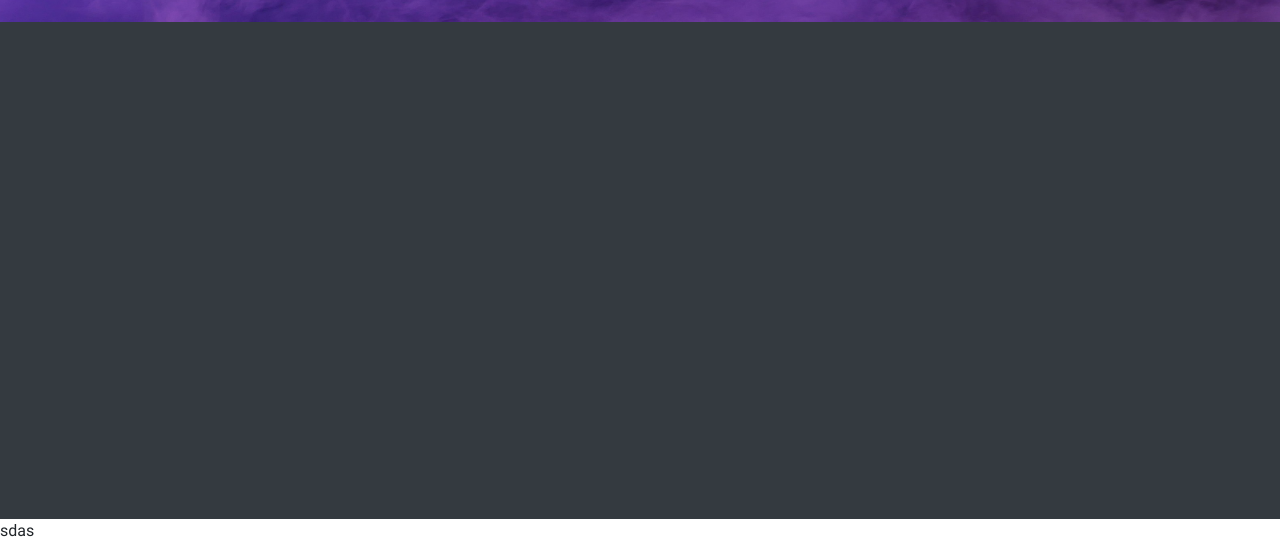
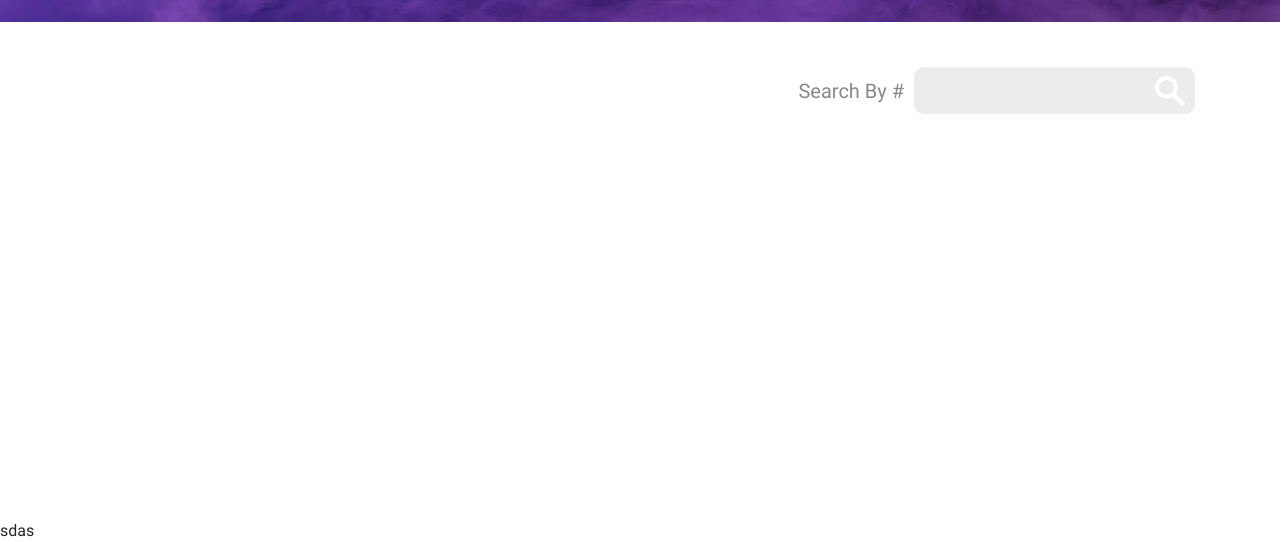
Before and after one commit to tomlazersheep/acmeGallery, a website: page index.html in a window 1280 px wide. Shown: the part 257-800 px from the top of the page. Drawn offline with Linux system fonts and the light colour scheme.

Commit message:
search bar

```diff
--- a/index.html
+++ b/index.html
@@ -15,10 +15,23 @@
     </div>
   </header>
 
-  <main class="main bg-dark flex-grow-1"  style="background: gray;">
+  <main class="main flex-grow-1">
     <div class="hero  d-flex align-items-end">
       <div class="container">
         <h1 class="h1 hero__title">Gallery</h1>
+      </div>
+    </div>
+    <div class="search-bar">
+      <div class="container d-flex justify-content-end my-10">
+        <form>
+          <div class="form-group d-flex align-items-center">
+            <label class="search-by__label my-0" for="search-by">Search By #</label>
+            <div class="search-by__input-container">
+              <input type="text" class="form-control search-by__input" id="search-by">
+              <img class="search-by__icon" src="img/search-icon.svg" alt="Search">
+            </div>
+          </div>
+        </form>
       </div>
     </div>
 
--- /dev/null
+++ b/src/scss/search-by.scss
@@ -0,0 +1,29 @@
+.search-bar {
+  margin-top: 45px;
+  margin-bottom: 45px;
+}
+
+.search-by__label {
+  margin-right: 10px;
+  font-size: 20px;
+  color: $secondary;
+
+}
+
+.search-by__input-container {
+  position: relative;
+}
+
+.search-by__input {
+  width: 281px;
+  padding-right: 50px;
+}
+
+.search-by__icon {
+  position: absolute;
+  top: 50%;
+  right: 10px;
+  height: 30px;
+  width: 30px;
+  transform: translateY(-50%);
+}
--- a/src/scss/style.scss
+++ b/src/scss/style.scss
@@ -15,3 +15,6 @@
 
 //Hero
 @import 'hero';
+
+//Search Bar
+@import 'search-by';
--- a/src/scss/variables.scss
+++ b/src/scss/variables.scss
@@ -1,6 +1,7 @@
 $header_height: 68px;
 
 $primary: #C23F81;
+$secondary: #888888;
 
 $btn-border-radius: 8px;
 $btn-font-size: 16px;
@@ -13,3 +14,8 @@ $font-family-sans-serif: Roboto, "Helvetica Neue", Arial, "Noto Sans", "Liberati
 $h1-font-size: 60px;
 $h2-font-size: 16px;
 $h3-font-size: 14px;
+
+$input-bg: #ECECEC;
+$input-border-width: 0px;
+$input-border-radius: 10px;
+$input-height: 47px;
```
Also changed, not shown: img/search-icon.svg (added), src/img/search-icon.svg (added), style.min.css.
